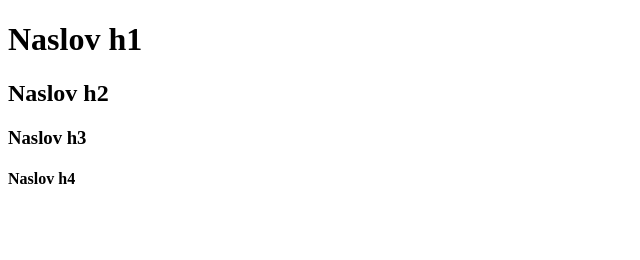
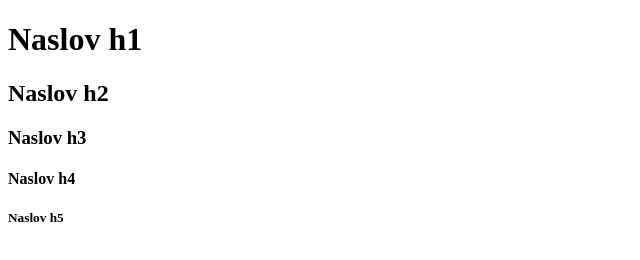
Before and after one commit to MarkoGitCourse/GitRebase, a plain HTML site: page index.html in a window 1280 px wide. Shown: the full height of the page, 0-640 px from the left. Drawn offline with Linux system fonts and the light colour scheme.

Commit message:
naslov h5

```diff
--- a/index.html
+++ b/index.html
@@ -8,5 +8,6 @@
         <h2>Naslov h2</h2>
         <h3>Naslov h3</h3>
         <h4>Naslov h4</h4>
+        <h5>Naslov h5</h5>
     </body>
 </html>
```
